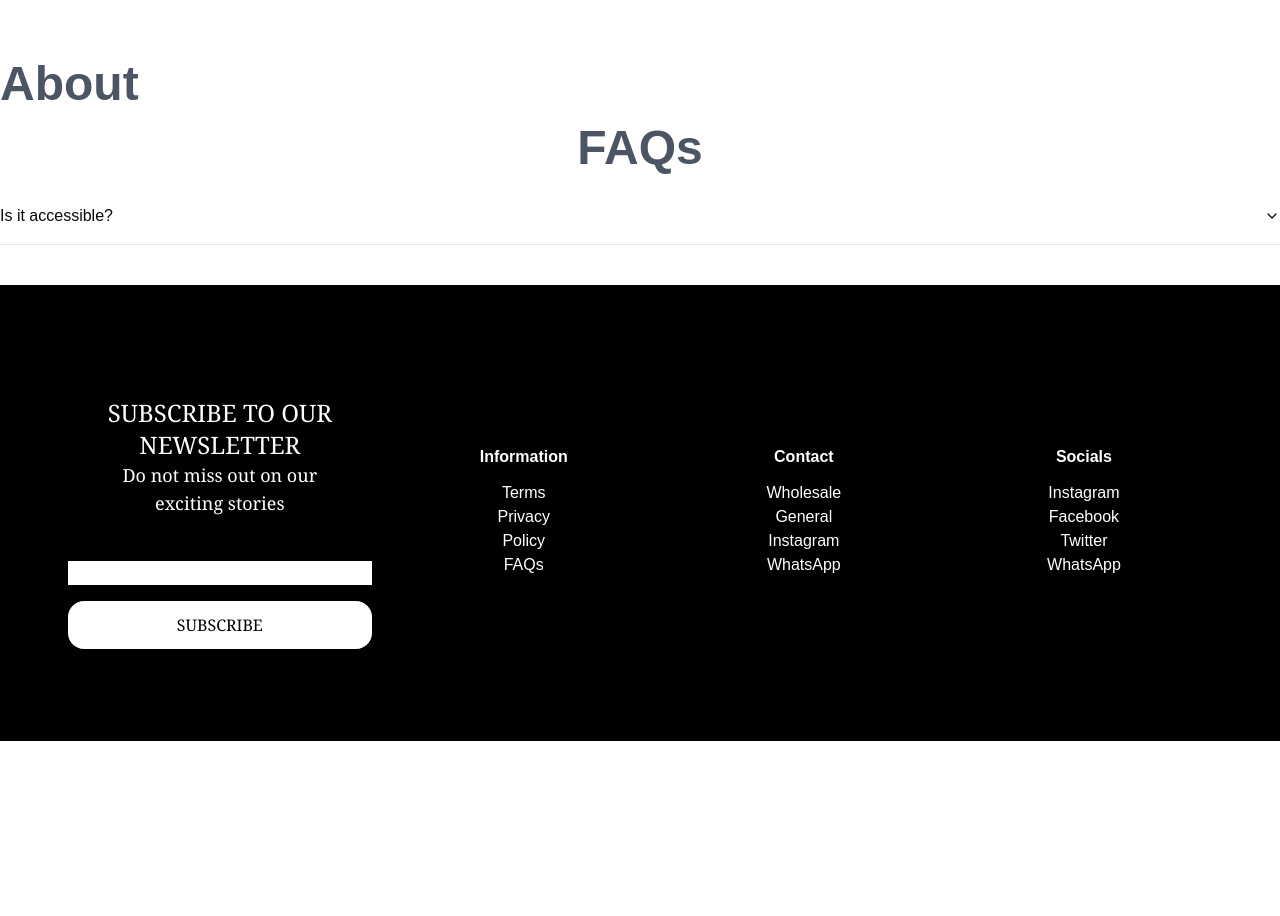
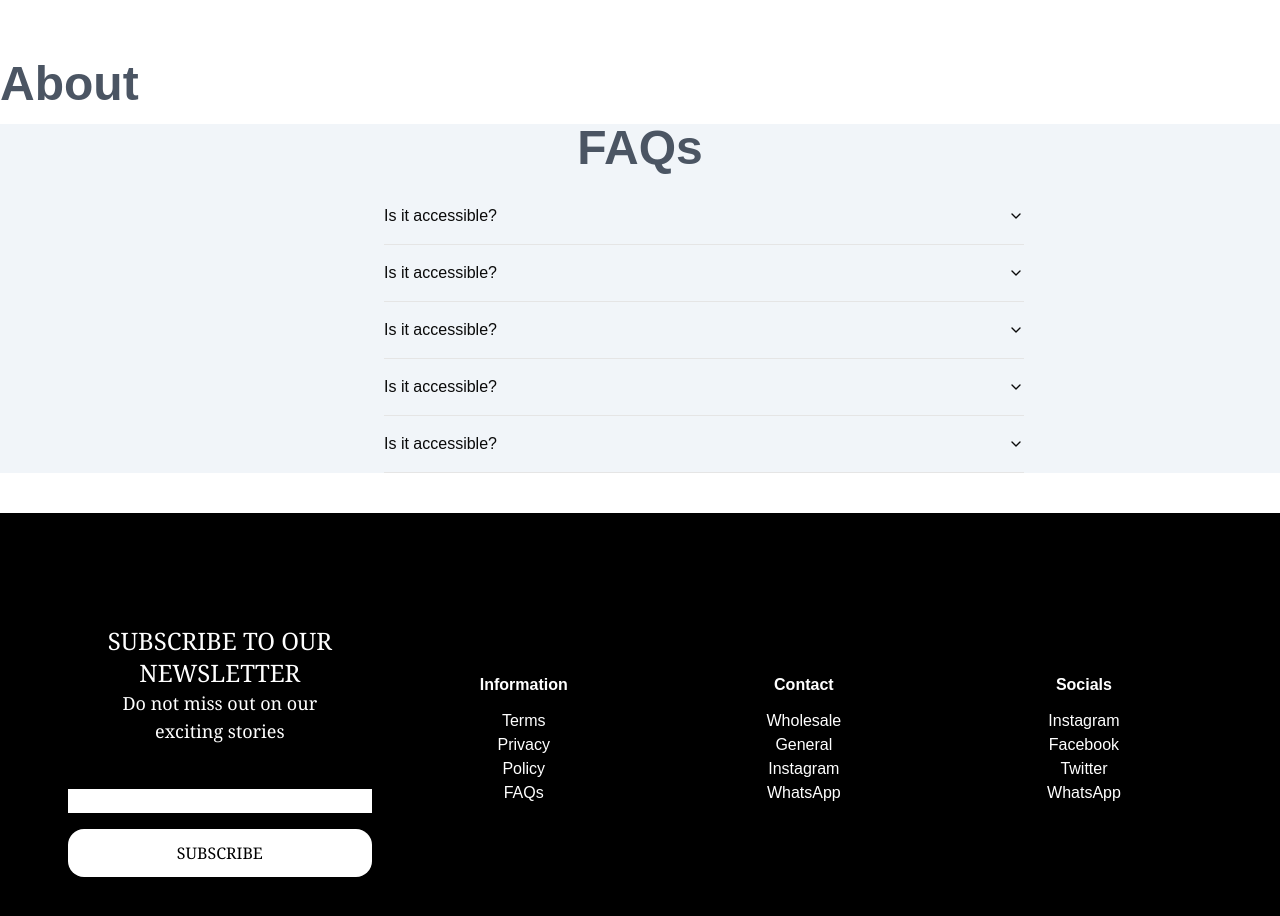
Before and after one commit to JoanaQuadzie/beck-son, a Next.js app: page / in a window 1280 px wide. Shown: the part 807-1723 px from the top of the page. Before the commit the page ends 1548 px from the top, so only its background shows below. Built offline with nearby package versions, Linux system fonts and the light colour scheme.

Commit message:
added faq questions

```diff
--- a/src/components/ui/categories.tsx
+++ b/src/components/ui/categories.tsx
@@ -8,7 +8,7 @@ export default function Categories() {
     <div className="p-8">
       <h2 className="text-5xl my-4 font-semibold text-gray-600">Categories</h2>
       <div className="grid grid-cols-3 gap-2">
-        {/* <div>{IMAGES.map(({description}) => (
+        {/* <div>{IMAGES.map(({photos}) => <div>images</div>
 
         ))}</div> */}
 
--- a/src/components/ui/faq.tsx
+++ b/src/components/ui/faq.tsx
@@ -8,10 +8,11 @@ import {
 
 export default function Faq() {
   return (
-    <div>
+    <div className=" bg-slate-100 ">
       <h2 className="text-5xl my-4 font-semibold text-gray-600 text-center">
         FAQs
       </h2>
+      <div className="w-2/4 ml-96">
         <Accordion type="single" collapsible>
           <AccordionItem value="item-1">
             <AccordionTrigger>Is it accessible?</AccordionTrigger>
@@ -20,6 +21,43 @@ export default function Faq() {
             </AccordionContent>
           </AccordionItem>
         </Accordion>
+
+        <Accordion type="single" collapsible>
+          <AccordionItem value="item-2">
+            <AccordionTrigger>Is it accessible?</AccordionTrigger>
+            <AccordionContent>
+              Yes. It adheres to the WAI-ARIA design pattern.
+            </AccordionContent>
+          </AccordionItem>
+        </Accordion>
+
+        <Accordion type="single" collapsible>
+          <AccordionItem value="item-3">
+            <AccordionTrigger>Is it accessible?</AccordionTrigger>
+            <AccordionContent>
+              Yes. It adheres to the WAI-ARIA design pattern.
+            </AccordionContent>
+          </AccordionItem>
+        </Accordion>
+
+        <Accordion type="single" collapsible>
+          <AccordionItem value="item-3">
+            <AccordionTrigger>Is it accessible?</AccordionTrigger>
+            <AccordionContent>
+              Yes. It adheres to the WAI-ARIA design pattern.
+            </AccordionContent>
+          </AccordionItem>
+        </Accordion>
+
+        <Accordion type="single" collapsible>
+          <AccordionItem value="item-3">
+            <AccordionTrigger>Is it accessible?</AccordionTrigger>
+            <AccordionContent>
+              Yes. It adheres to the WAI-ARIA design pattern.
+            </AccordionContent>
+          </AccordionItem>
+        </Accordion>
+      </div>
     </div>
   );
 }
```
Lines whose indentation alone changed are shown as unchanged.
